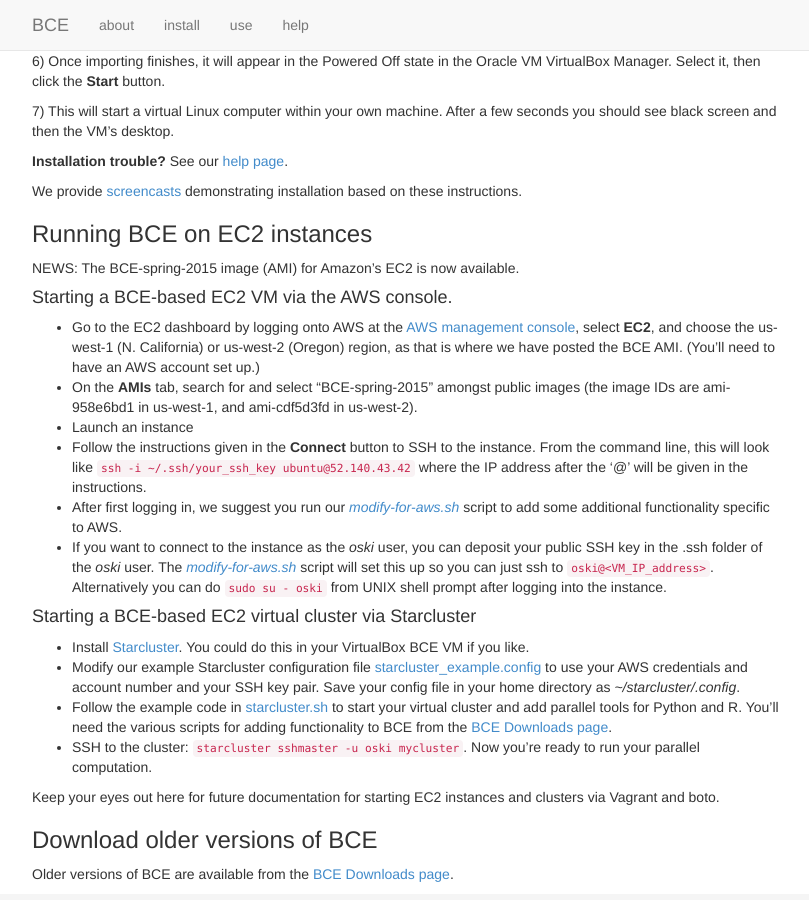
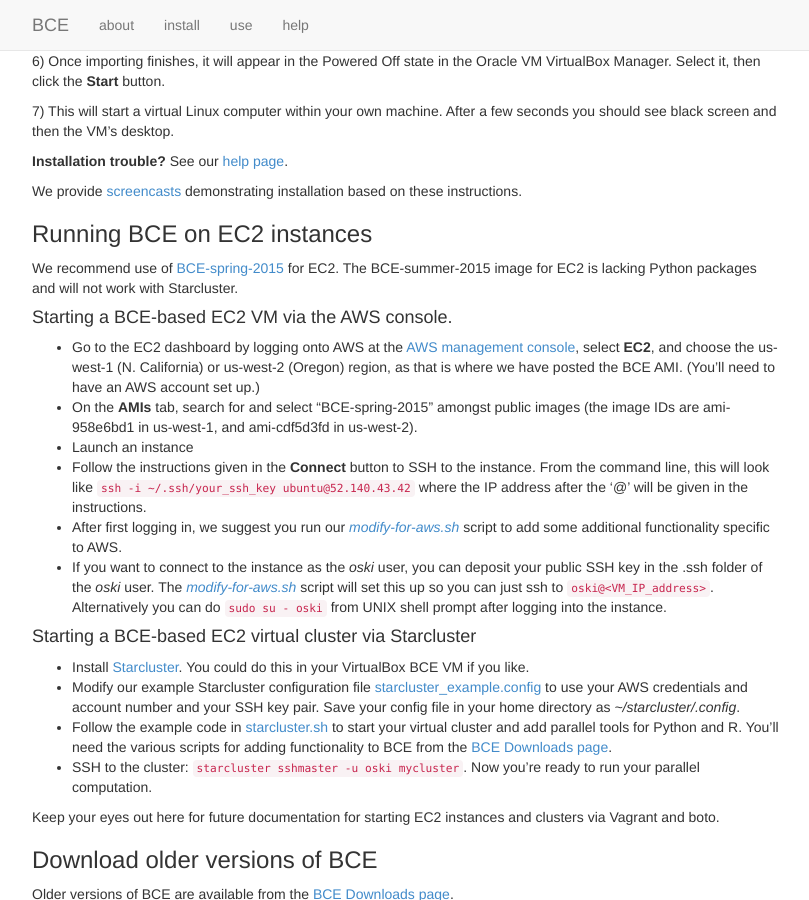
Before and after one commit to ucberkeley/bce-documentation, a Jekyll site: the page built from install.md, in a window 1280 px wide and 900 px high, scrolled down 545 px. Shown: the whole window, without its empty margins (38-847 px from the left). Built offline with Jekyll 4.4.1, drawn with Linux system fonts in a browser that asks for light colours; nearby versions of some CDN libraries; library files that are not in the unit come from our copies; Markdown is read by kramdown in place of the engine named in the settings.

Commit message:
added note on install page about parallel/starcluster only working with spring-2015 (redux)

```diff
--- a/install.md
+++ b/install.md
@@ -46,7 +46,7 @@ We provide [screencasts](screencasts.html) demonstrating installation based on t
 
 ### Running BCE on EC2 instances
 
-NEWS: The BCE-spring-2015 image (AMI) for Amazon's EC2 is now available.
+We recommend use of [BCE-spring-2015](downloads.html) for EC2. The BCE-summer-2015 image for EC2 is lacking Python packages and will not work with Starcluster.
 
 #### Starting a BCE-based EC2 VM via the AWS console.
 
```
